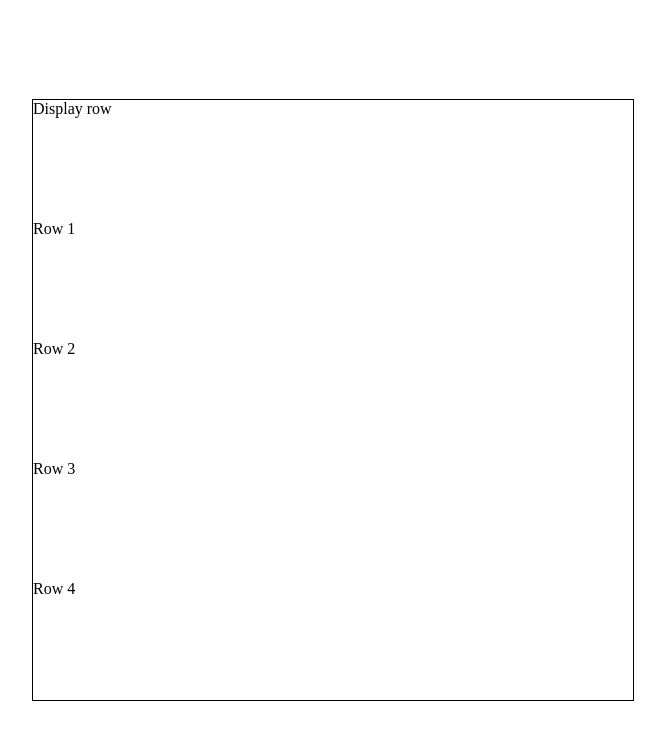
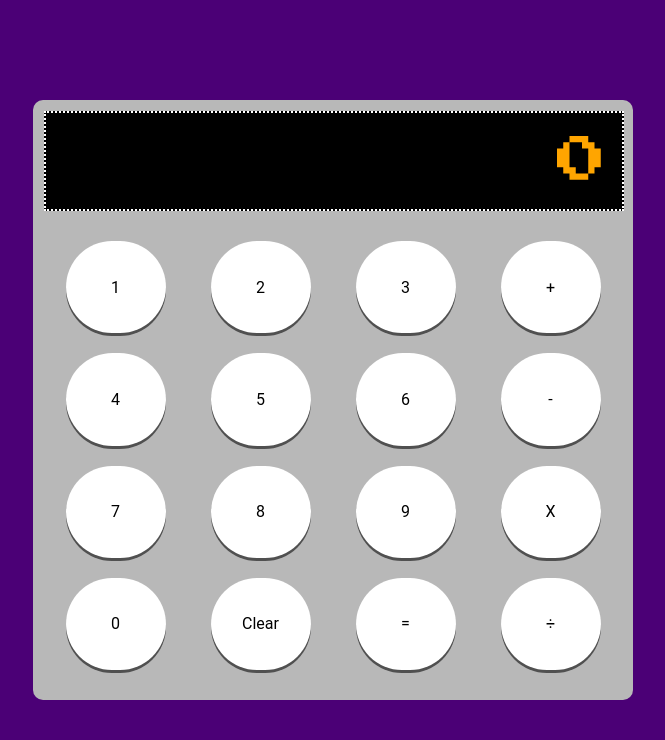
Before and after one commit to robertldev/odin-calculator, a plain HTML site: page index.html in a window 1280 px wide. Shown: the whole page, without its empty margins (307-972 px from the left). Drawn offline with Linux system fonts and the light colour scheme.

Commit message:
Created a basic layout for the calculator

```diff
--- a/index.html
+++ b/index.html
@@ -10,19 +10,25 @@
 <body>
     <div id="calc-container">
         <div id="display-row">
-            Display row
+            <span id="display-content">0</span>
         </div>
-        <div class="number-row">
-            Row 1
-        </div>
-        <div class="number-row">
-            Row 2
-        </div>
-        <div class="number-row">
-            Row 3
-        </div>
-        <div class="number-row">
-            Row 4
+        <div id="button-container">
+            <div class="button-box">1</div>
+            <div class="button-box">2</div>
+            <div class="button-box">3</div>
+            <div class="button-box">+</div>
+            <div class="button-box">4</div>
+            <div class="button-box">5</div>
+            <div class="button-box">6</div>
+            <div class="button-box">-</div>
+            <div class="button-box">7</div>
+            <div class="button-box">8</div>
+            <div class="button-box">9</div>
+            <div class="button-box">X</div>
+            <div class="button-box">0</div>
+            <div class="button-box">Clear</div>
+            <div class="button-box">=</div>
+            <div class="button-box">&#247;</div>
         </div>
     </div>
 </body>
--- a/styles.css
+++ b/styles.css
@@ -1,3 +1,5 @@
+@import url('https://fonts.googleapis.com/css2?family=Press+Start+2P&display=swap');
+
 body {
     display: flex;
     justify-content: center;
@@ -5,25 +7,54 @@ body {
     flex-direction: column;
     height: 100vh;
     margin: 0;
+    background-color: #4b0076;
 }
 
 #calc-container {
     display: flex;
-    border: 1px solid black;
+    border-radius: 10px;
+    background-color: #B8B8B8;
     width: 600px;
     height: 600px;
     flex-direction: column;
+    justify-content: stretch;
 }
 
 #display-row {
-    height: 120px;
-    width: 600px
+    display: flex;
+    justify-content: flex-end;
+    align-items: center;
+    height: 96px;
+    width: 576px;
+    margin: 11px 11px 0;
+    background-color: #000;
+    border: 2px dotted #fff;
+    font-family: 'Press Start 2P', cursive;
+    font-size: 50px;
+    color: #ffa500;
 }
 
-.number-row {
-    width: 100%;
-    height: 120px;
-    display: flex;
+#display-content {
+    padding-right: 15px;
 }
 
-/* Change next time so it expands rather than fixed heights. I've overcomplicated this */
+#button-container {
+    padding: 30px 20px;
+    display: flex;
+    flex-wrap: wrap;
+    justify-content: space-around;
+    flex: 1;
+    row-gap: 20px;
+    column-gap: 20px;
+}
+
+.button-box {
+    background-color: #fff;
+    width: 100px;
+    display: flex;
+    justify-content: center;
+    align-items: center;
+    border-radius: 60px;
+    font-family: 'Quicksand', 'Roboto', sans-serif;
+    box-shadow: 0px 3px #505050;
+}
```
